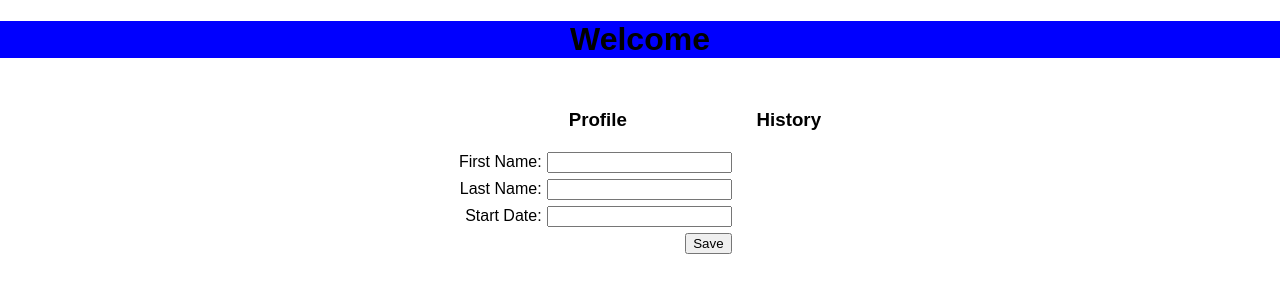
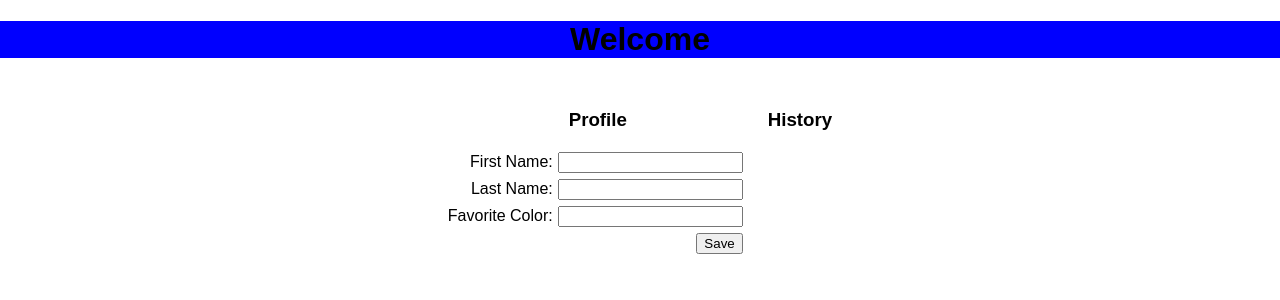
Before and after one commit to JonathanRys/hmh_code_test, a React (Create React App) app: page / in a window 1280 px wide. Shown: the top 300 px of the page. Built offline with nearby package versions, Linux system fonts and the light colour scheme.

Commit message:
Update field names

```diff
--- a/src/Profile/Profile.js
+++ b/src/Profile/Profile.js
@@ -11,7 +11,7 @@ class Profile extends Component {
             data: {
                 firstName: "",
                 lastName: "",
-                startDate: ""
+                favColor: ""
             }
         }
     }
@@ -35,7 +35,7 @@ class Profile extends Component {
                 <h3>Profile</h3>
                 <label>First Name:</label><input name="firstName" type="text" onBlur={this.onBlur} /><br />
                 <label>Last Name:</label><input name="lastName" type="text" onBlur={this.onBlur} /><br />
-                <label>Start Date:</label><input name="startDate" type="text" onBlur={this.onBlur} /><br />
+                <label>Favorite Color:</label><input name="favColor" type="text" onBlur={this.onBlur} /><br />
                 <input type="button" value="Save" onClick={this.onClick} />
             </div>
         )
```
